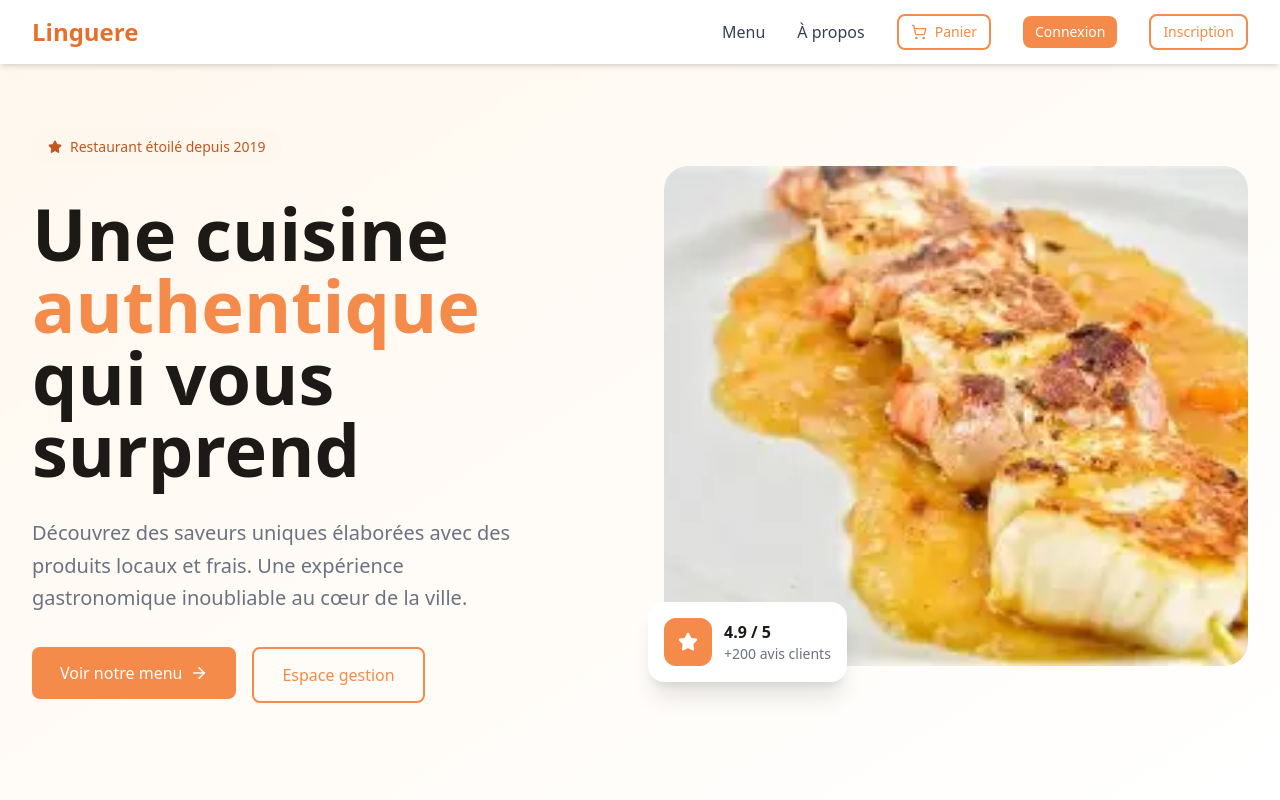
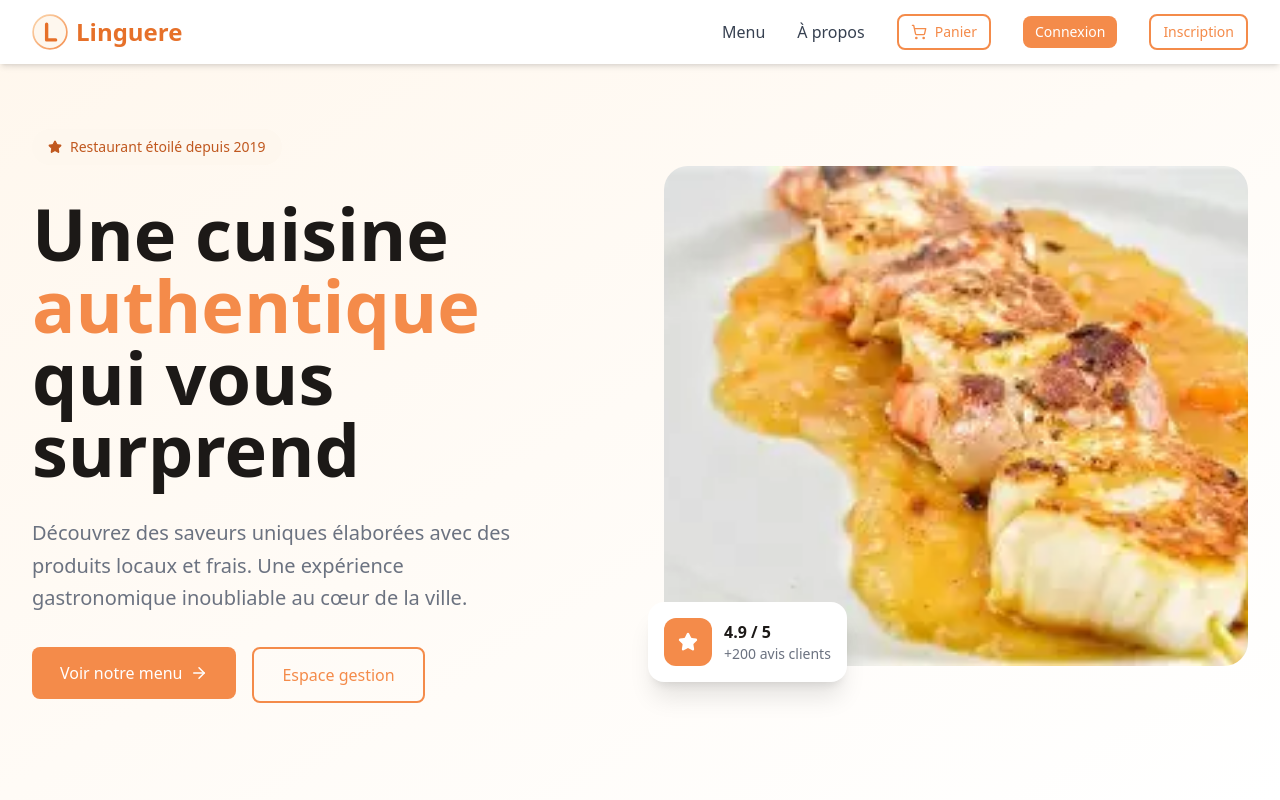
Before and after one commit to thxxmlk30/RestauApp, a React (Vite) app: page / in a window 1280 px wide. Shown: the top 800 px of the page. Built offline with nearby package versions, Linux system fonts and the light colour scheme.

Commit message:
Ajoute un logo dans la barre de navigation

```diff
--- a/src/components/layout/NavBar.tsx
+++ b/src/components/layout/NavBar.tsx
@@ -4,6 +4,7 @@ import { Menu, X, ShoppingCart } from 'lucide-react';
 import { Button } from '../ui/Button';
 import { useAuth } from '../../context/AuthContext';
 import { useCart } from '../../context/CartContext';
+import logo from '../../assets/logo-linguere.svg';
 
 export function NavBar() {
   const [isOpen, setIsOpen] = useState(false);
@@ -17,7 +18,8 @@ export function NavBar() {
     <nav className="bg-white shadow-md fixed w-full top-0 z-50">
       <div className="max-w-7xl mx-auto px-4 sm:px-6 lg:px-8">
         <div className="flex justify-between items-center h-16">
-          <Link to="/" className="flex items-center space-x-2">
+          <Link to="/" className="flex items-center space-x-2" aria-label="Accueil">
+            <img src={logo} alt="Linguere" className="h-9 w-9" />
             <span className="text-2xl font-bold text-primary-600">Linguere</span>
           </Link>
 
```
Also changed, not shown: src/assets/logo-linguere.svg (added).
